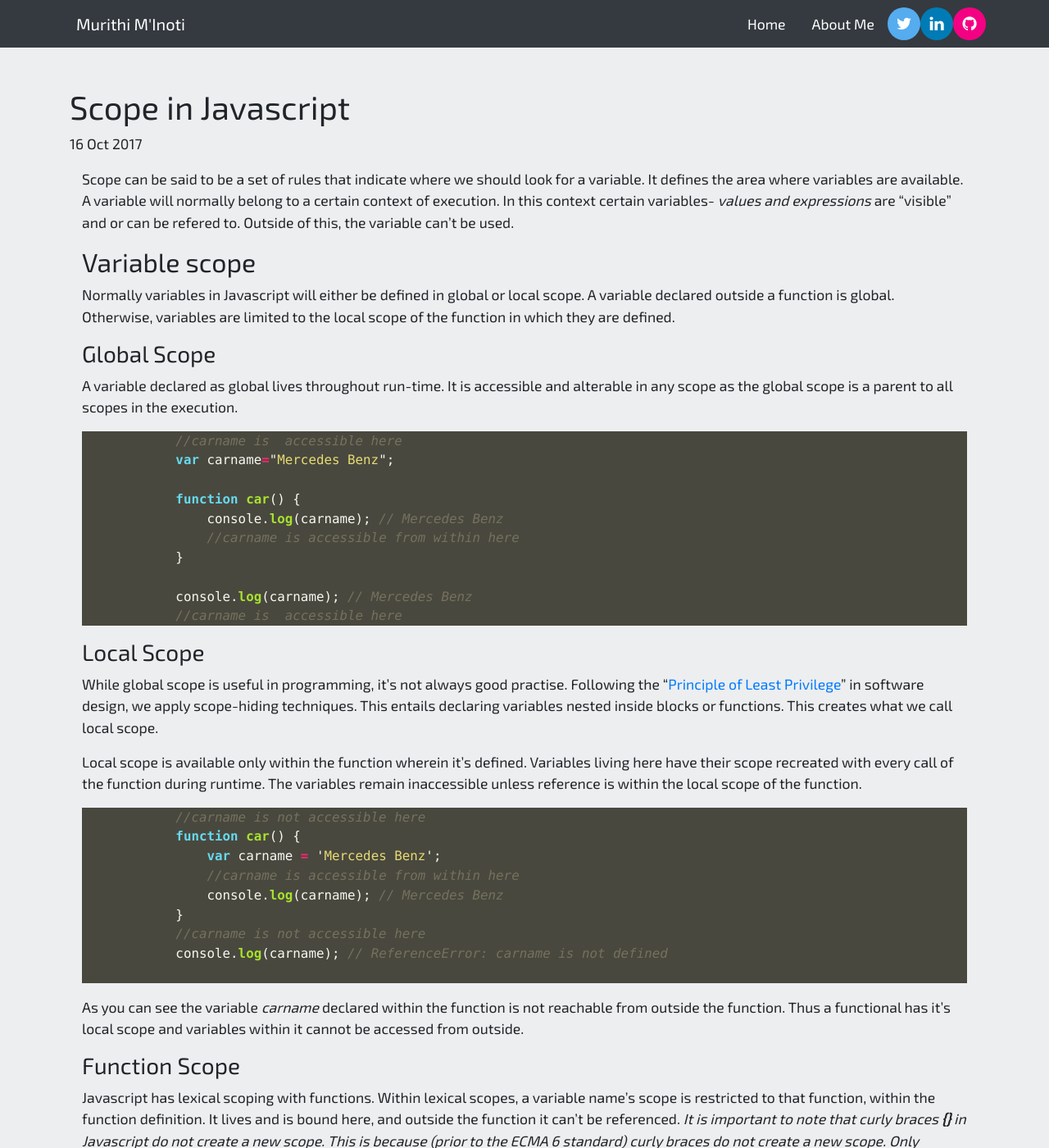
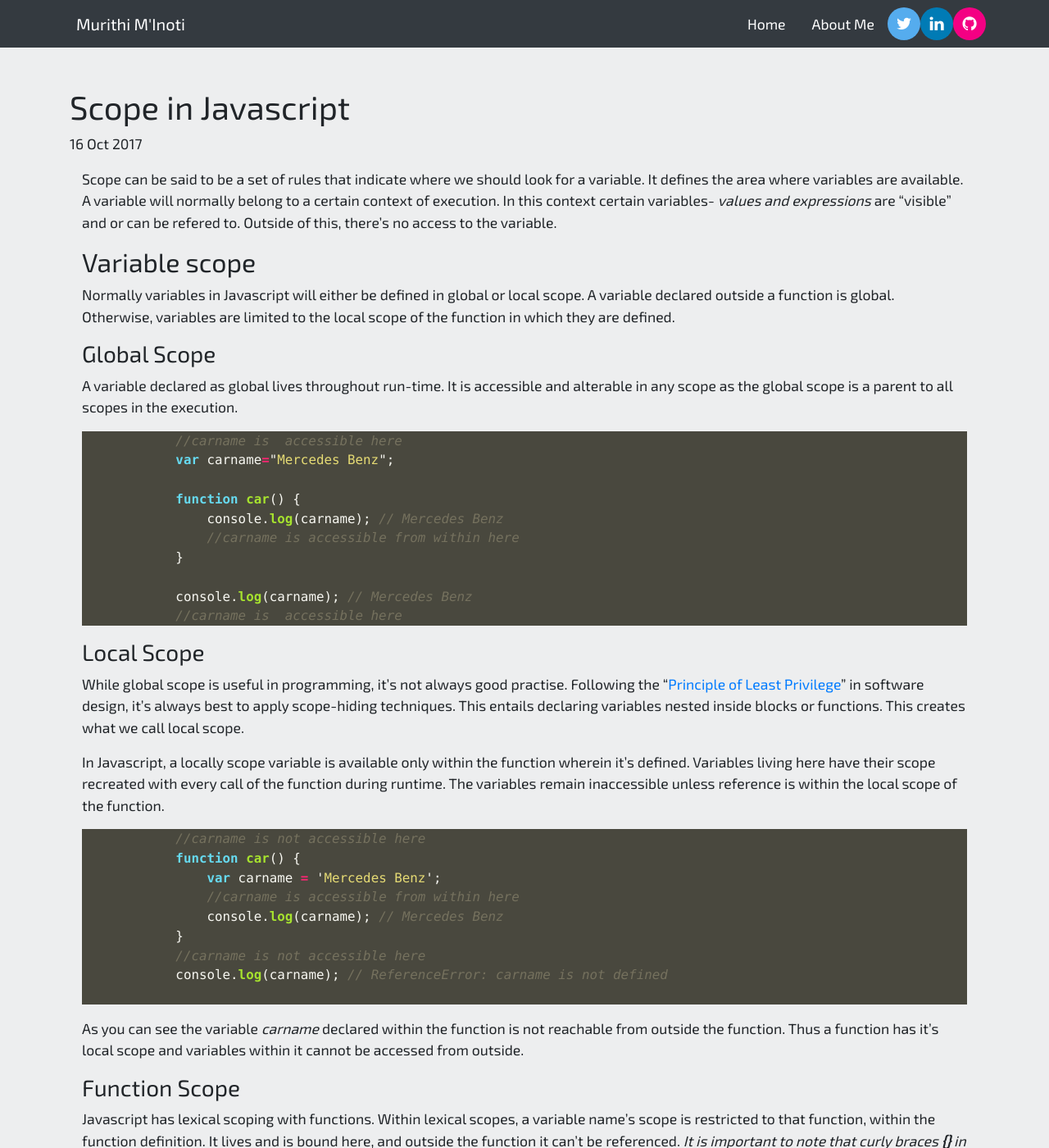
Before and after one commit to Murithi/murithi.github.io, a Jekyll site: the page built from _posts/2017-10-05-scope-in-javascript.md, in a window 1280 px wide and 1400 px high. Shown: the whole window at 82% size. Built offline with Jekyll 4.4.1, drawn with Linux system fonts in a browser that asks for light colours; nearby versions of some CDN libraries; comment, search, counter and statistics services are not loaded; some of the changed text lies outside the part shown.

Commit message:
article changes

````diff
--- a/_posts/2017-10-05-scope-in-javascript.md
+++ b/_posts/2017-10-05-scope-in-javascript.md
@@ -7,7 +7,7 @@ comments: true
 tags: Javascript
 ---
 
-Scope can be said to be a set of rules that indicate where we should look for a variable. It defines the area where variables are available. A variable will normally belong to a certain context of execution. In this context certain variables- *values and expressions* are "visible" and or can be refered to. Outside of this, the variable can't be used.
+Scope can be said to be a set of rules that indicate where we should look for a variable. It defines the area where variables are available. A variable will normally belong to a certain context of execution. In this context certain variables- *values and expressions* are "visible" and or can be refered to. Outside of this, there's no access to the variable.
 
 
 
@@ -33,9 +33,9 @@ A variable declared as global lives throughout run-time. It is accessible and al
 ```
 ### Local Scope
 
-While global scope is useful in programming, it's not always good practise. Following the "<a href="https://en.wikipedia.org/wiki/Principle_of_least_privilege" target="_blank">Principle of Least Privilege</a>" in software design, we apply scope-hiding techniques. This entails declaring variables nested inside blocks or functions. This creates what we call local scope.
+While global scope is useful in programming, it's not always good practise. Following the "<a href="https://en.wikipedia.org/wiki/Principle_of_least_privilege" target="_blank">Principle of Least Privilege</a>" in software design, it's always best to apply scope-hiding techniques. This entails declaring variables nested inside blocks or functions. This creates what we call local scope.
 
-Local scope is available only within the function wherein it's defined. Variables living here have their scope recreated with every call of the function during runtime. The variables remain inaccessible unless reference is within the local scope of the function.
+In Javascript, a locally scope variable is available only within the function wherein it's defined. Variables living here have their scope recreated with every call of the function during runtime. The variables remain inaccessible unless reference is within the local scope of the function.
 
 ```javascript
             //carname is not accessible here
@@ -48,7 +48,7 @@ Local scope is available only within the function wherein it's defined. Variable
             console.log(carname); // ReferenceError: carname is not defined
 
 ```
-As you can see the variable *carname* declared within the function is not reachable from outside the function. Thus a functional has it's local scope and variables within it cannot be accessed from outside.
+As you can see the variable *carname* declared within the function is not reachable from outside the function. Thus a function has it's local scope and variables within it cannot be accessed from outside.
 
 ### Function Scope
 Javascript has lexical scoping with functions. Within lexical scopes, a variable name's scope is restricted to that function, within the function definition. It lives and is bound here, and outside the function it can't be referenced.
@@ -84,7 +84,9 @@ Block scope is just a block of code. Block are executed immediately, as opposed
             console.log(carname); // Volvo
 
 ```
-The way to create block scope was through Immediately Invoked Function Expressions (IIFE) pattern.
+As you can see, *carname* even when declared within the block still refers to the globally scoped variable of the same name. Any updates within the block affected the globally scoped variable, because in reality, *carname* within the block still refers to the globally scoped variable of the same name. Evidently no locally scoped variable is created.
+
+Previously, the way to create block scope was by using Immediately Invoked Function Expressions (IIFE) pattern.
 ```javascript
             //IIFE Demo
             var carname = 'Mercedes Benz';
````
Also changed, not shown: other parts of _posts/2017-10-05-scope-in-javascript.md (+1 -1 lines).
